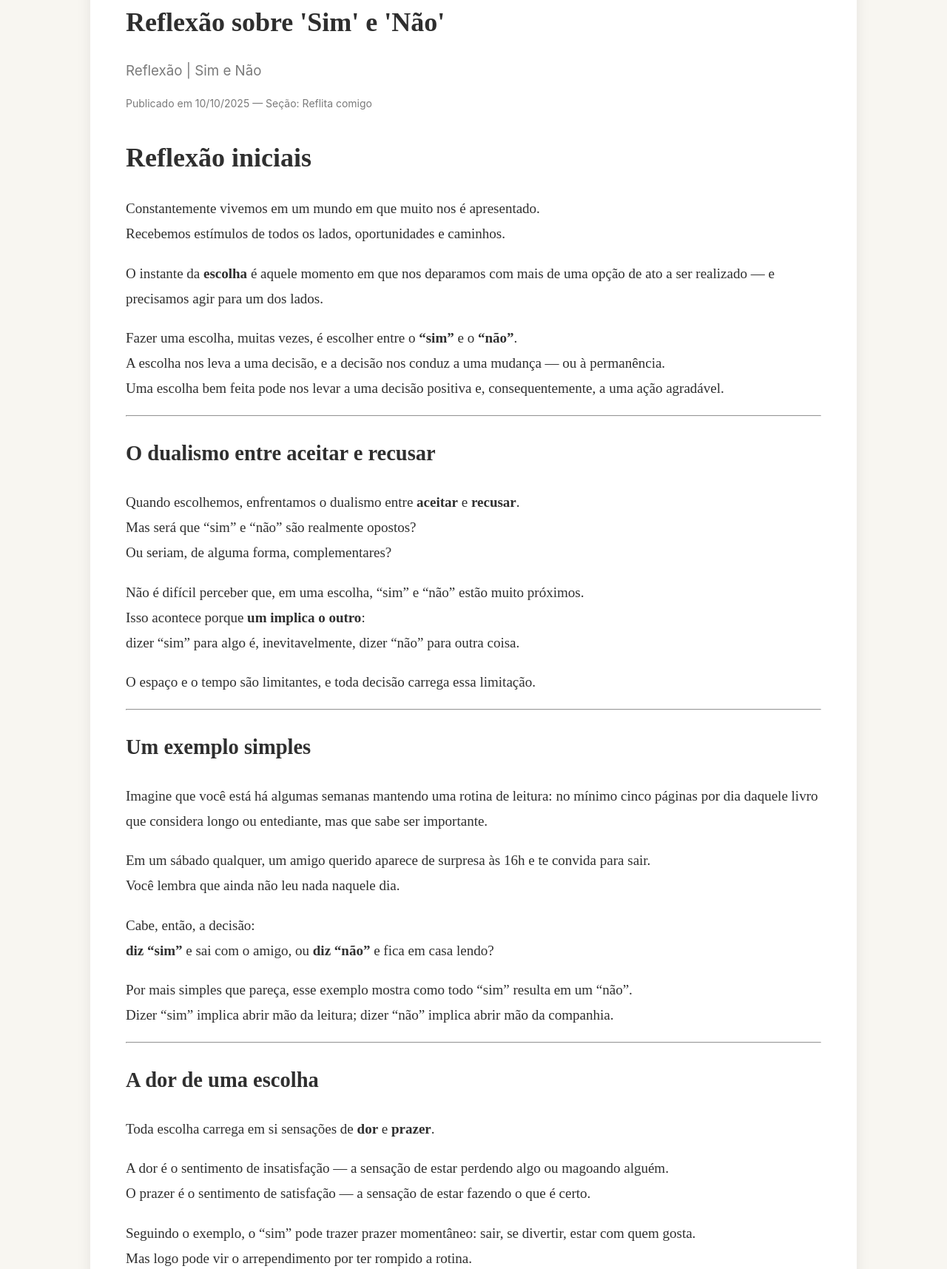
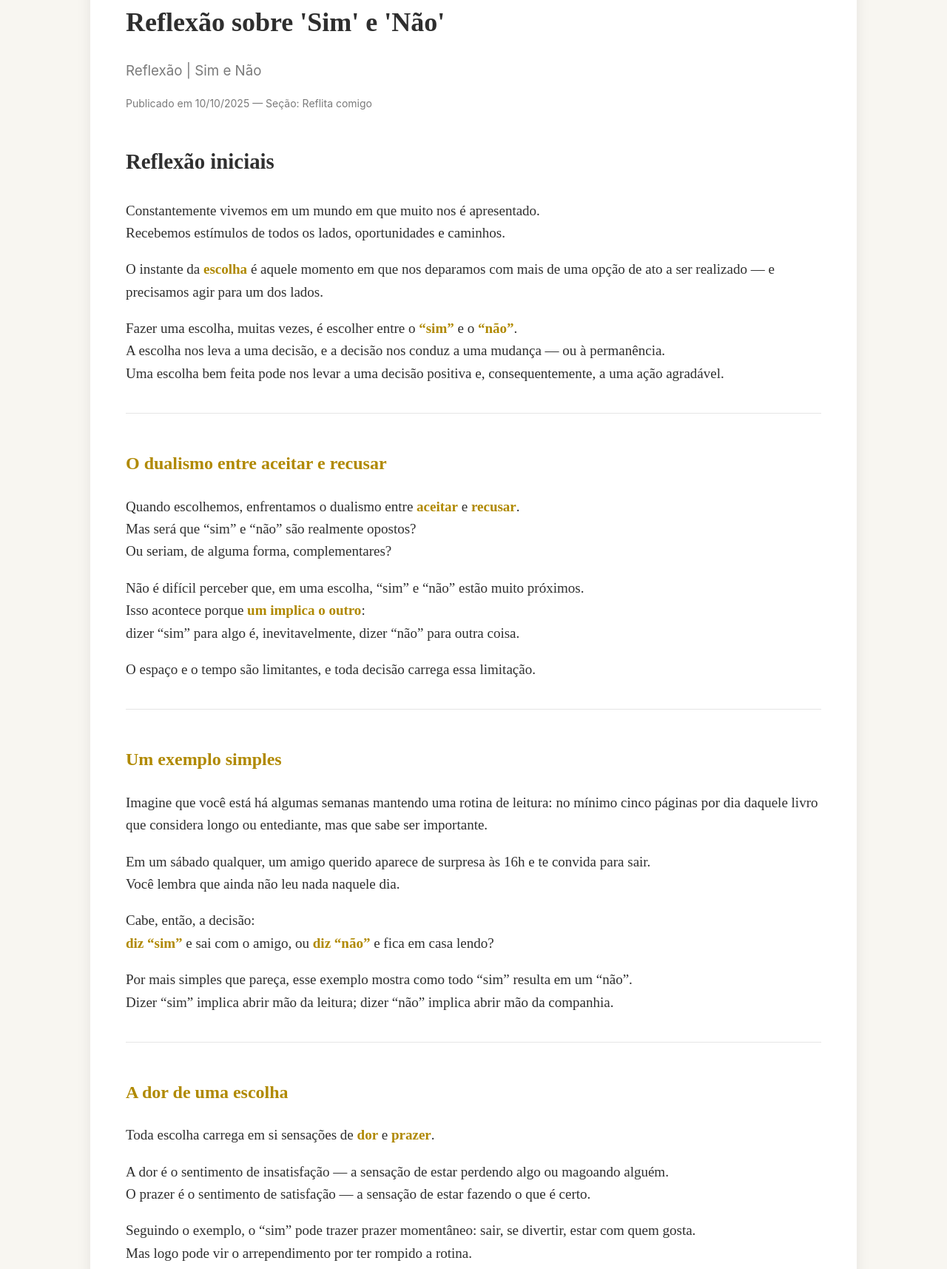
Before and after one commit to esquivelluiz964/blog_esquivel, a Flask app: page /text/1 in a window 1280 px wide. Shown: the part 221-1936 px from the top of the page at 74% size. Run offline with Flask 3, Linux system fonts and the light colour scheme; data comes from the database, SQL or seed files in the repository; both versions use the stored data as it was after the commit.

Commit message:
att blog com novo texto da semana

```diff
--- a/static/css/main.css
+++ b/static/css/main.css
@@ -284,3 +284,46 @@ form h2 {
   margin-bottom: 24px;
   color: var(--gold);
 }
+
+.text-body h1, .text-body h2, .text-body p, .text-body ul {
+  margin-bottom: 1em;
+  line-height: 1.6;
+}
+.text-body h1 {
+  font-size: 1.8rem;
+  margin-top: 1.5em;
+}
+.text-body ul {
+  list-style-type: disc;
+  margin-left: 2em;
+}
+
+.text-body blockquote {
+  border-left: 4px solid var(--gold);
+  background: rgba(176,140,0,0.05);
+  padding: 1em 1.2em;
+  margin: 1.5em 0;
+  border-radius: 8px;
+  font-style: italic;
+}
+
+.text-body hr {
+  border: none;
+  border-top: 1px solid rgba(0,0,0,0.1);
+  margin: 2em 0;
+}
+
+.text-body strong {
+  color: var(--gold);
+}
+
+.text-body h2 {
+  font-size: 1.5rem;
+  margin-top: 2em;
+  color: var(--gold);
+}
+
+.fade-in {
+  opacity: 1 !important;
+  transform: none !important;
+}
--- a/templates/public/text.html
+++ b/templates/public/text.html
@@ -1,6 +1,7 @@
 {% extends '_base.html' %}
 {% block content %}
 <article class="text-full fade-in">
+
   <h1>{{ text.title }}</h1>
   {% if text.subtitle %}
     <h3>{{ text.subtitle }}</h3>
```
Also changed, not shown: instance/luis_site.db.
